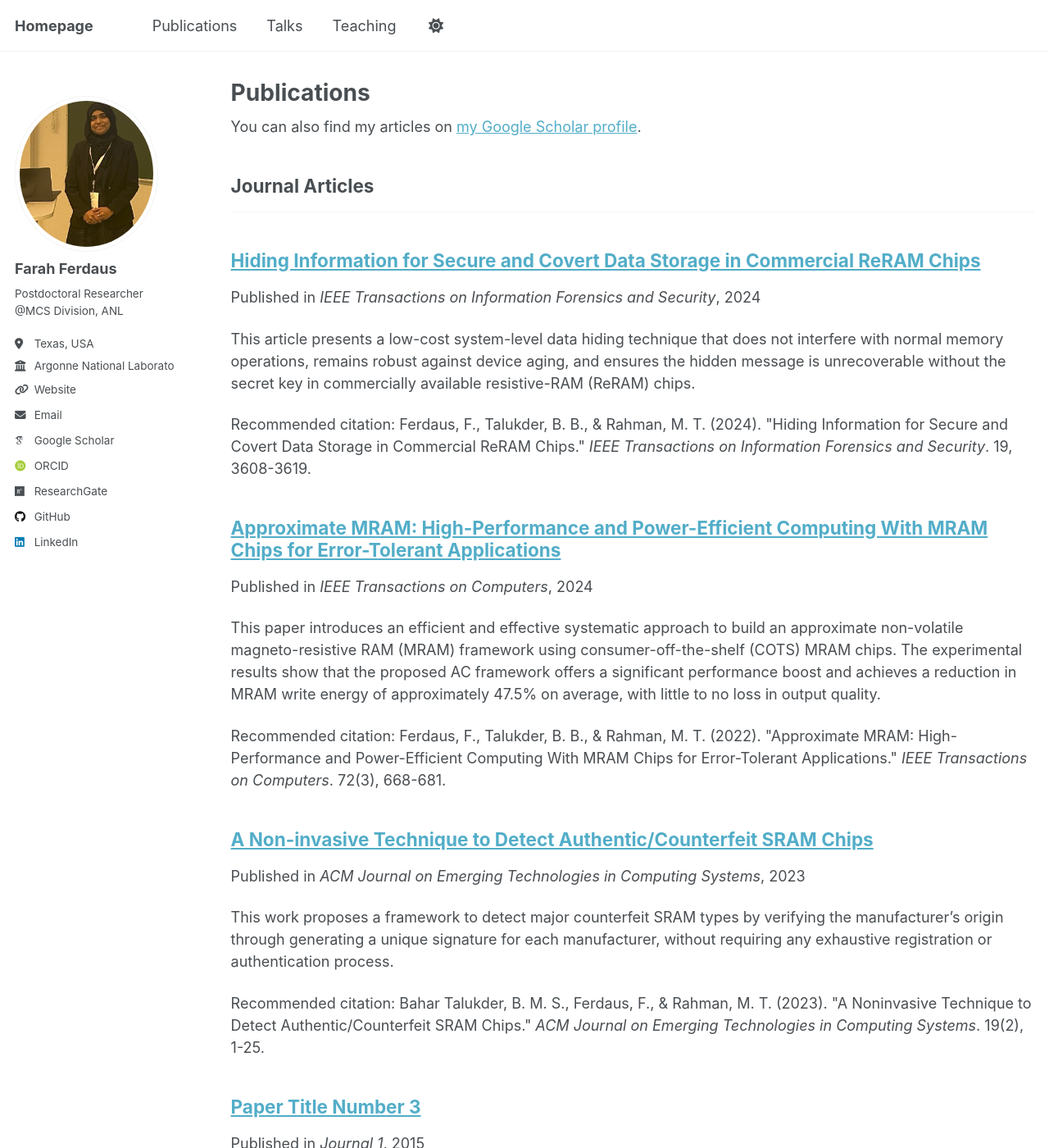
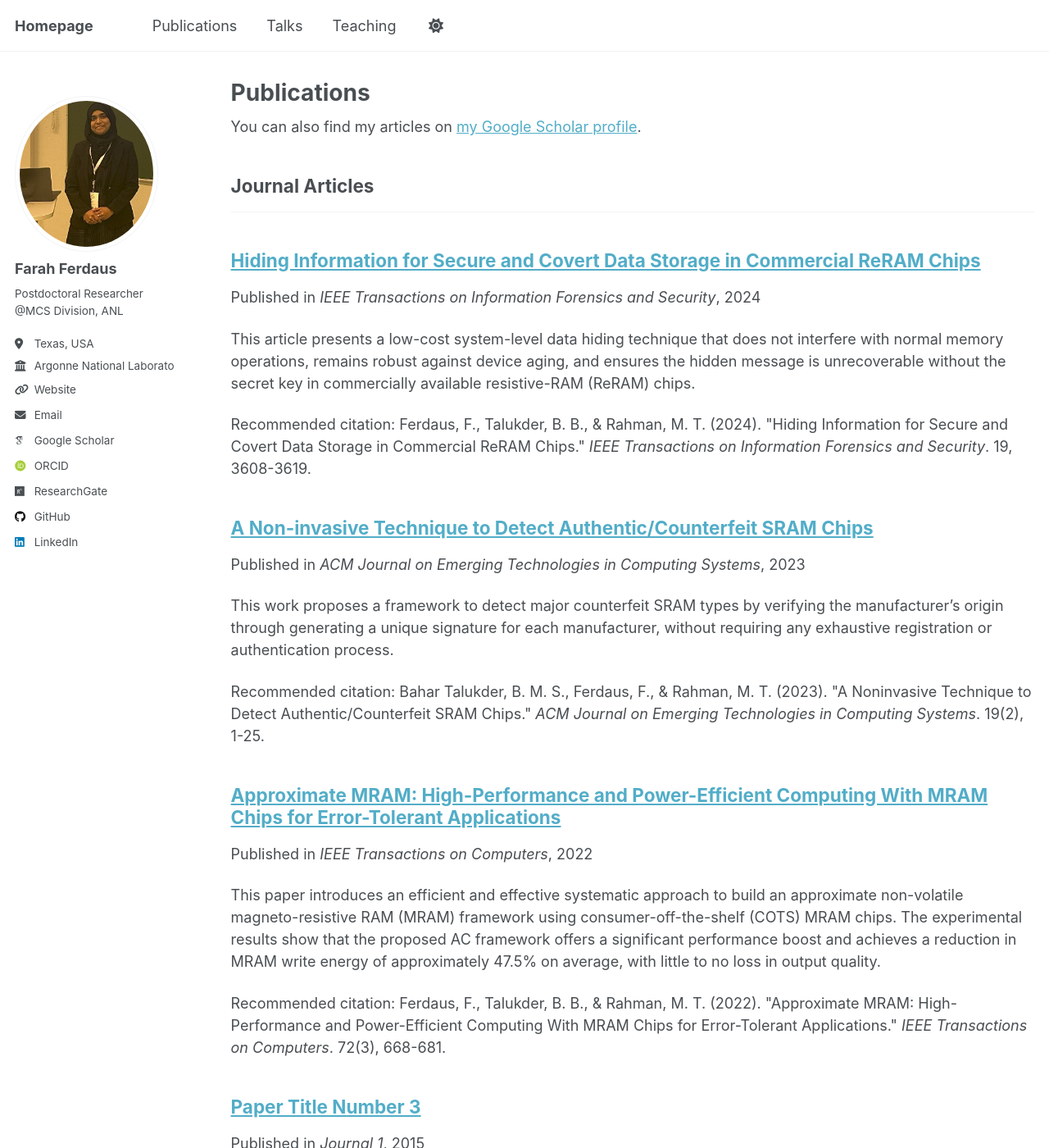
Before and after one commit to fferdaus/fferdaus.github.io, a Jekyll site: the page built from _pages/publications.html, in a window 1280 px wide and 1400 px high. Shown: the whole window at 82% size. Built offline with Jekyll 4.4.1, drawn with Linux system fonts in a browser that asks for light colours; some web fonts are replaced.

Commit message:
Update 2022-05-13-ApproximateMRAM.md

```diff
--- a/_publications/2022-05-13-ApproximateMRAM.md
+++ b/_publications/2022-05-13-ApproximateMRAM.md
@@ -4,7 +4,7 @@ collection: publications
 category: manuscripts
 permalink: /publication/2022-05-13-ApproximateMRAM
 excerpt: 'This paper introduces an efficient and effective systematic approach to build an approximate non-volatile magneto-resistive RAM (MRAM) framework using consumer-off-the-shelf (COTS) MRAM chips. The experimental results show that the proposed AC framework offers a significant performance boost and achieves a reduction in MRAM write energy of approximately 47.5% on average, with little to no loss in output quality.'
-date: 2024-02-13
+date: 2022-05-13
 venue: 'IEEE Transactions on Computers'
 # slidesurl: 'http://academicpages.github.io/files/slides2.pdf'
 # paperurl: 'http://academicpages.github.io/files/paper2.pdf'
```
